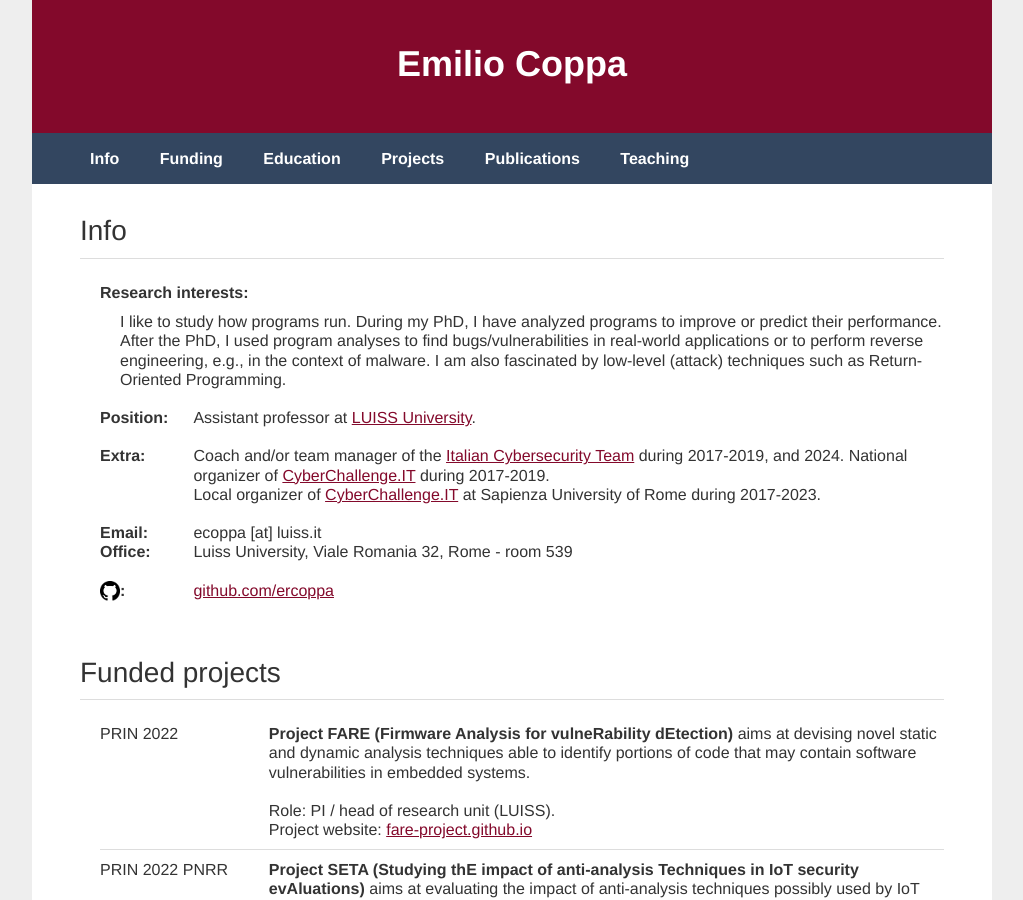
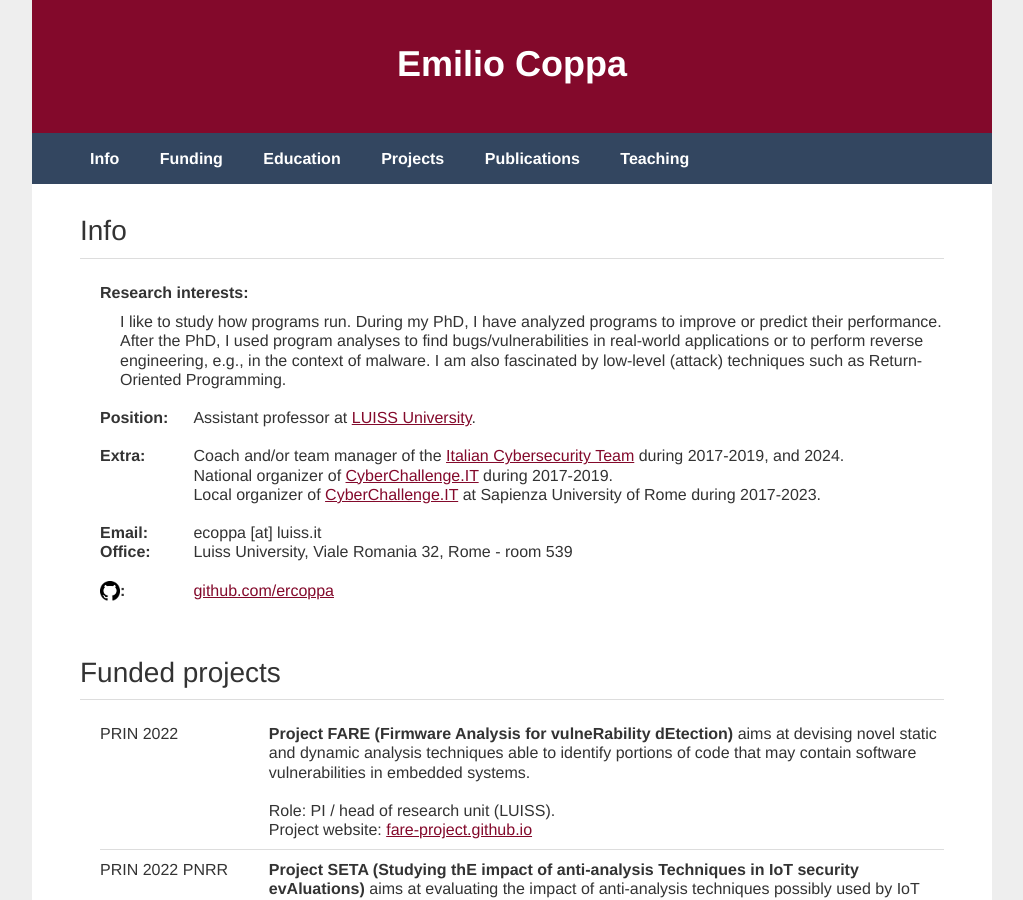
Before and after one commit to ecoppa/ecoppa.github.io, a Jekyll site: the page built from index.html, in a window 1280 px wide and 900 px high. Shown: the whole window, without its empty margins (128-1151 px from the left). Built offline with Jekyll 4.4.1, drawn with Linux system fonts in a browser that asks for light colours; part of the change alters nothing that is shown.

```diff
--- a/index.html
+++ b/index.html
@@ -42,9 +42,9 @@ title: Emilio Coppa - Academic Page
 								<b>Extra:</b>
 							</div>
 							<div style="display:table-cell;">
-								Coach and/or team manager of the <a href="https://teamitaly.eu/">Italian Cybersecurity Team</a> during 2017-2019, and 2024.
+								Coach and/or team manager of the <a href="https://teamitaly.eu/">Italian Cybersecurity Team</a> during 2017-2019, and 2024.<br />
 								National organizer of <a href="https://cyberchallenge.it/">CyberChallenge.IT</a> during 2017-2019. <br />
-								Local organizer of <a href="https://cyberchallenge.it/">CyberChallenge.IT</a> at Sapienza University of Rome during 2017-2023. <br />
+								Local organizer of <a href="https://cyberchallenge.it/">CyberChallenge.IT</a> at Sapienza University of Rome during 2017-2023.
 							</div>
 						</div>
 
```
